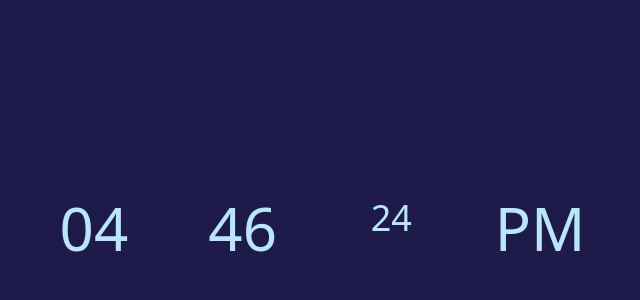
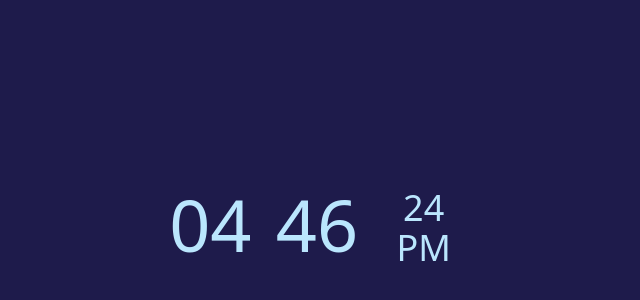
Before and after one commit to Emblin13/Tailwind-Time, a website: page public/index.html in a window 1280 px wide. Shown: the part 172-472 px from the top of the page, without its empty margins (323-963 px from the left). Drawn offline with nearby package versions, Linux system fonts and the light colour scheme.

Commit message:
Fancified the clock

```diff
--- a/public/index.html
+++ b/public/index.html
@@ -15,22 +15,16 @@
 
 <body class="h-screen flex items-center justify-center bg-indigo-950">
 
-  <time class="container mx-auto grid grid-cols-4 max-w-prose">
+  <time class="container mx-auto grid grid-cols-3 grid-rows-2 max-w-xs">
 
-    <data class="hours block text-6xl text-center text-sky-200">HH</data>
-    <data class="minutes block text-6xl text-center text-sky-200">MM</data>
+    <data class="hours block row-span-2 text-7xl text-center text-sky-200">HH</data>
+    <data class="minutes block row-span-2 text-7xl text-center text-sky-200">MM</data>
     <data class="seconds block text-4xl text-center text-sky-200">SS</data>
-    <data class="amOrPM block text-6xl text-center text-sky-200">AM/PM</data>
-
+    <data class="amOrPM block text-4xl text-center text-sky-200">AM/PM</data>
   </time>
 
 
-<!-- Ask how to do:
-Placing a ':' between the hours and minutes / fitting multiple things into one grid cell
-Aligning the smaller text to the bottom
-Get npm run dev to work
-
--->
+</body>
 
 
 
```
